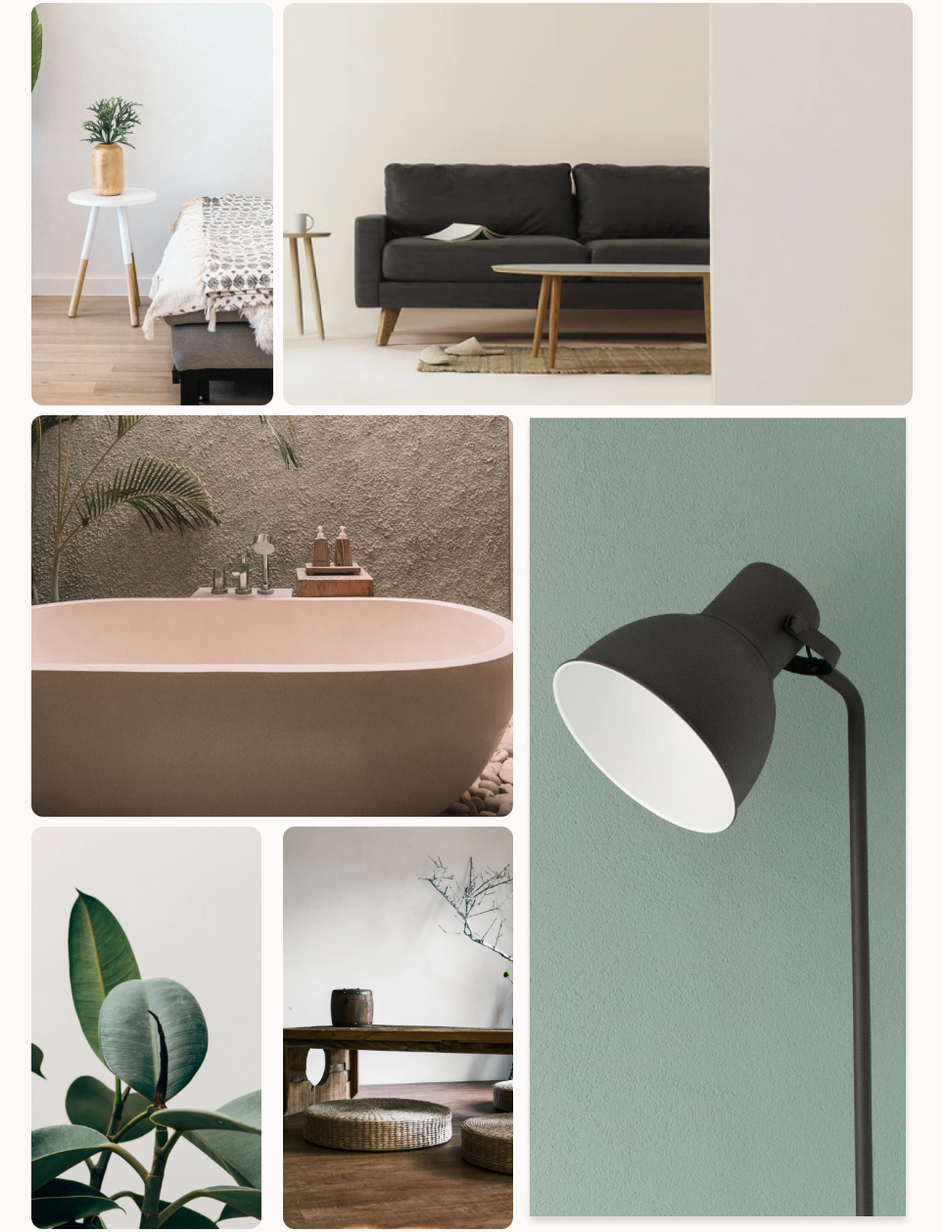
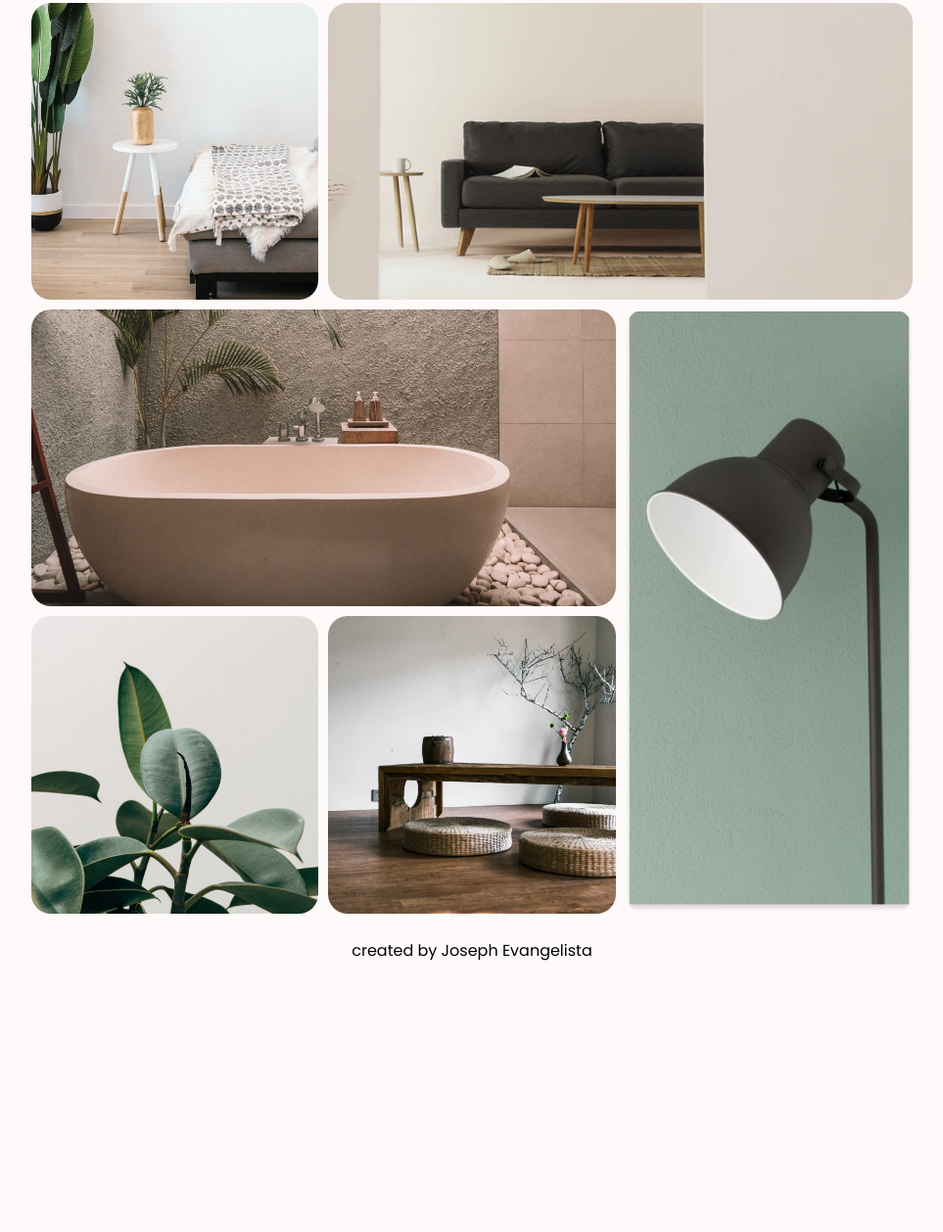
Before and after one commit to Otepiii/My-gallery, a plain HTML site: page index.html in a window 1280 px wide. Shown: the part 483-1741 px from the top of the page at 98% size, without its empty margins (158-1121 px from the left). After the commit the page ends 1492 px from the top, so only its background shows below. Drawn offline with Linux system fonts and the light colour scheme.

Commit message:
minor adjustments to images

```diff
--- a/style.css
+++ b/style.css
@@ -34,22 +34,22 @@ body {
 }
 
 .main-container .image3 {
-  grid-column: 1 / span 7;
+  grid-column: 1 / span 8;
   grid-row: 3 / span 2;
 }
 
 .main-container .image4 {
-  grid-column: 8 / span 5;
+  grid-column: 9 / span 4;
   grid-row: 3 / span 4;
 }
 
 .main-container .image5 {
-  grid-column: 1 / span 3;
+  grid-column: 1 / span 4;
   grid-row: 5 / span 2;
 }
 
 .main-container .image6 {
-  grid-column: 5 / span 3;
+  grid-column: 5 / span 4;
   grid-row: 5 / span 2;
 }
 
@@ -122,7 +122,7 @@ body {
   margin-right: 1rem;
 }
 .image img {
-  border-radius: 12px;
+  border-radius: 20px;
   width: 100%;
   height: 100%;
   object-fit: cover;
```
